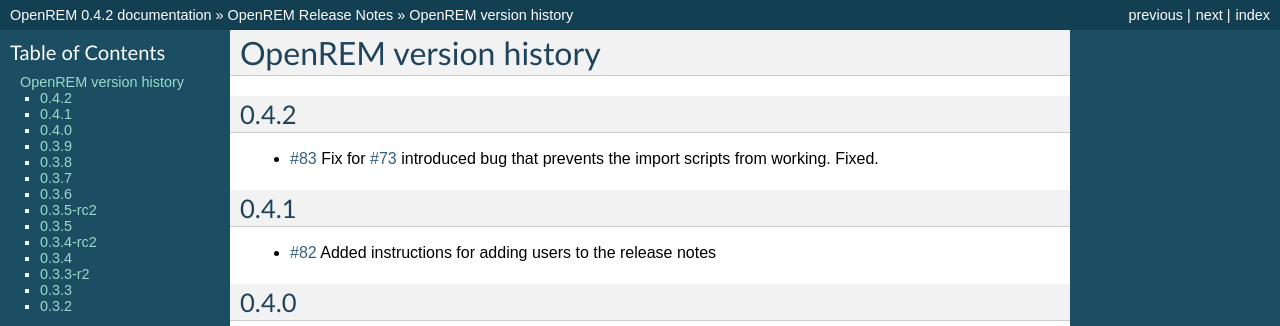
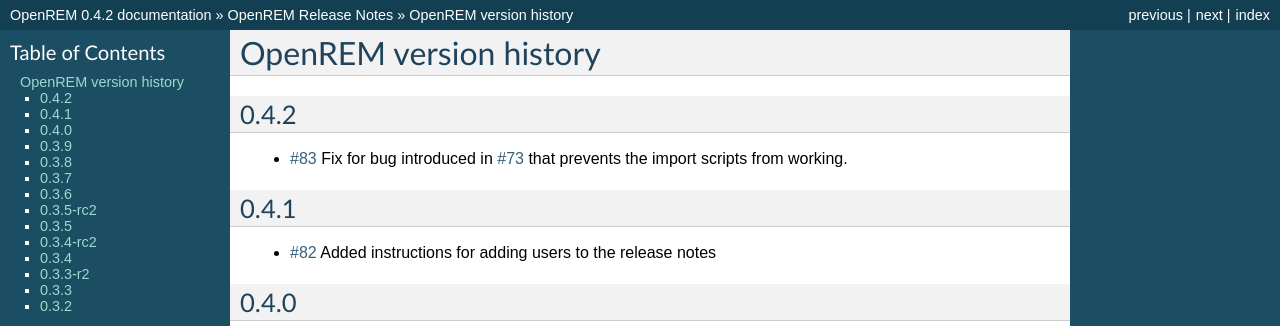
Before and after one commit to ckswilliams/modOpenREM, a Sphinx documentation site: the page built from docs/changes.rst, in a window 1280 px wide and 900 px high. Shown: the top 326 px of the window. Built offline with Sphinx 7.4.7, drawn with Linux system fonts in a browser that asks for light colours.

Commit message:
Tidied up English for ref #83 in version 0.4.2 changes.

```diff
--- a/docs/changes.rst
+++ b/docs/changes.rst
@@ -5,7 +5,7 @@
 0.4.2
 -----
 
-* `#83`_   Fix for `#73`_ introduced bug that prevents the import scripts from working. Fixed.
+* `#83`_   Fix for bug introduced in `#73`_ that prevents the import scripts from working.
 
 0.4.1
 -----
```
